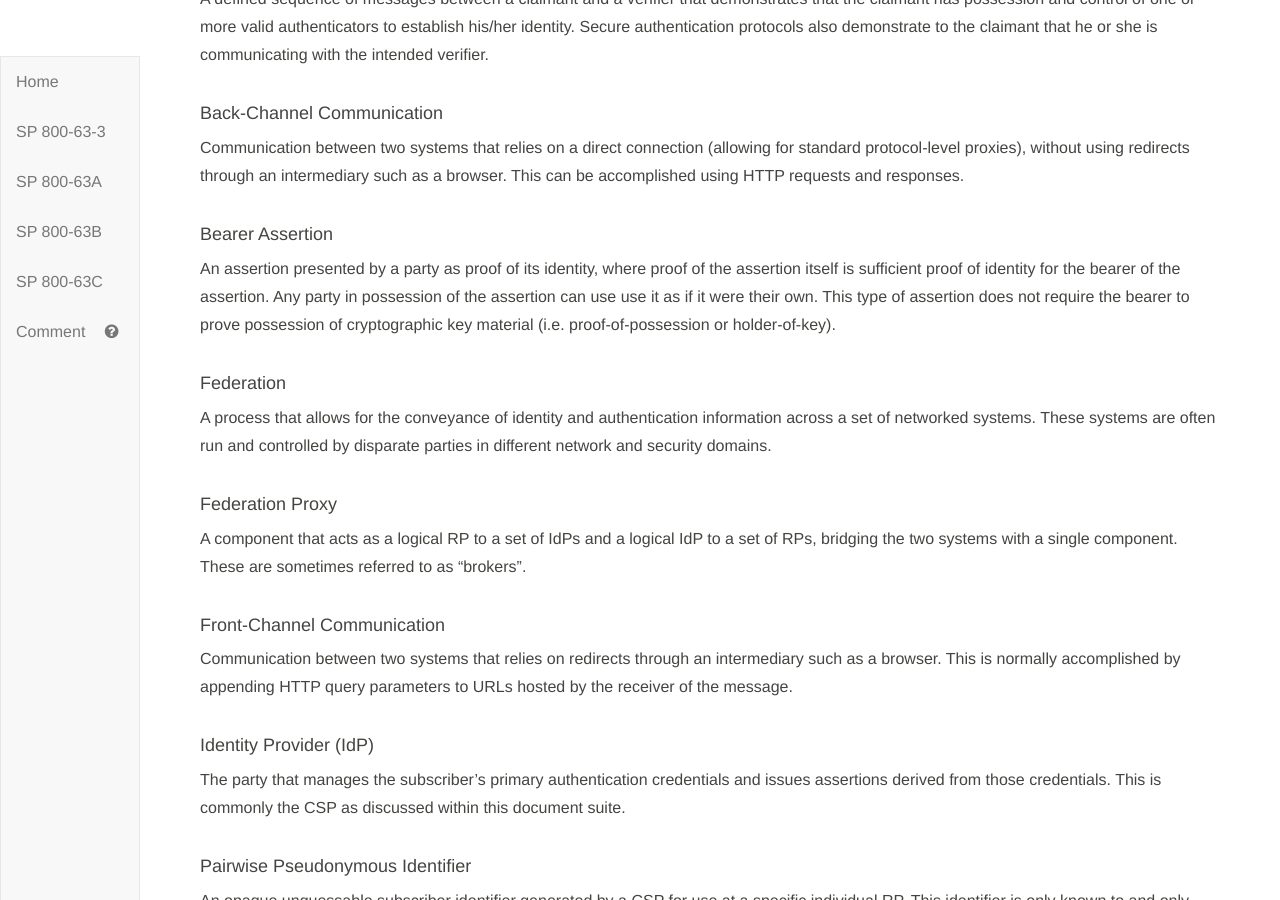
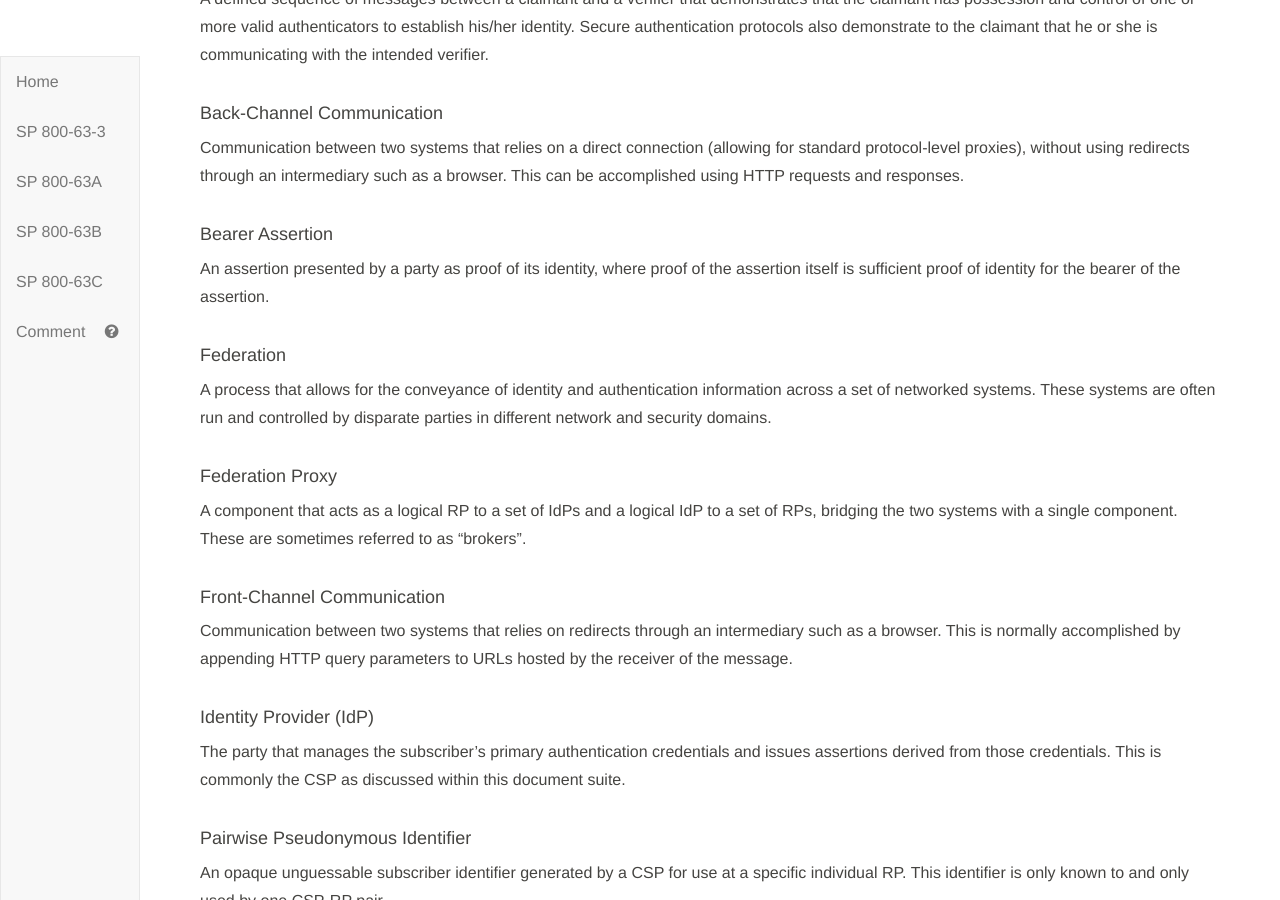
Before and after one commit to usnistgov/800-63-3, a Jekyll site: the page built from sp800-63c/sec3_definitions.md, in a window 1280 px wide and 900 px high, scrolled down 1176 px. Built offline with Jekyll 4.4.1, drawn with Linux system fonts in a browser that asks for light colours; our own code applies the rules of GitHub Pages for plain Markdown files.

Commit message:
Final change per @jricher

```diff
--- a/sp800-63c/sec3_definitions.md
+++ b/sp800-63c/sec3_definitions.md
@@ -39,7 +39,7 @@ A defined sequence of messages between a claimant and a verifier that demonstrat
 Communication between two systems that relies on a direct connection (allowing for standard protocol-level proxies), without using redirects through an intermediary such as a browser. This can be accomplished using HTTP requests and responses.
 
 #### Bearer Assertion
-An assertion presented by a party as proof of its identity, where proof of the assertion itself is sufficient proof of identity for the bearer of the assertion. Any party in possession of the assertion can use use it as if it were their own. This type of assertion does not require the bearer to prove possession of cryptographic key material (i.e. proof-of-possession or holder-of-key).
+An assertion presented by a party as proof of its identity, where proof of the assertion itself is sufficient proof of identity for the bearer of the assertion.
 
 #### Federation
 A process that allows for the conveyance of identity and authentication information across a set of networked systems. These systems are often run and controlled by disparate parties in different network and security domains.
```
